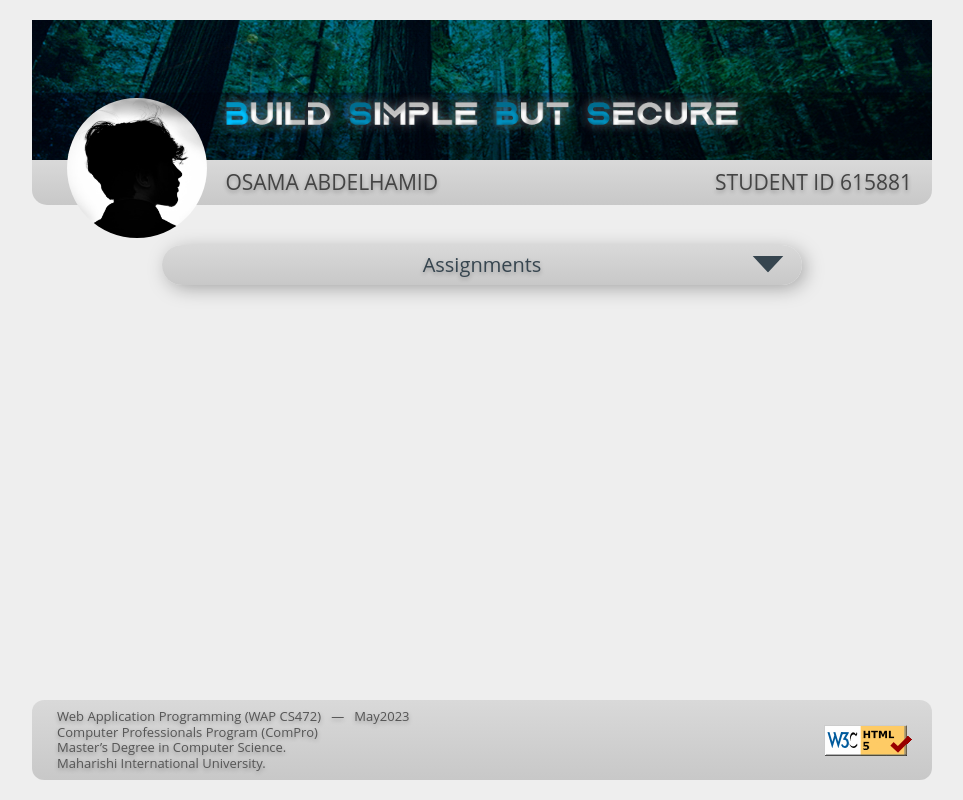
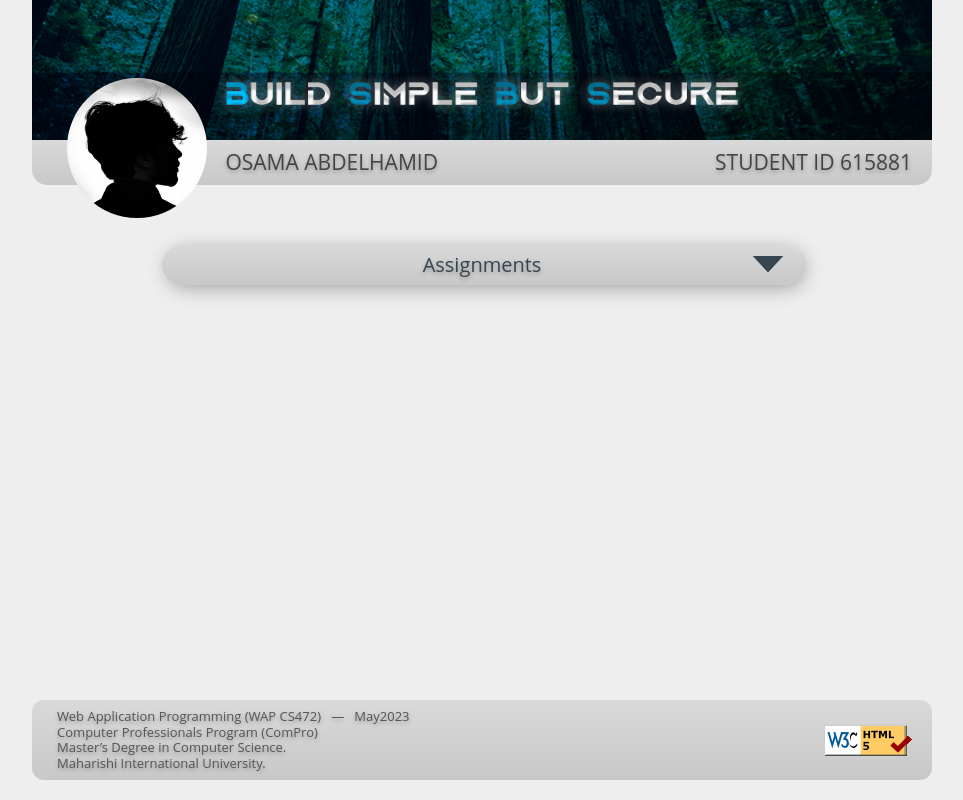
Before and after one commit to ozakaria/edu-miu-cs472-may2023, a plain HTML site: page labs/index.html in a window 1280 px wide. Shown: the whole page, without its empty margins (158-1121 px from the left). Drawn offline with Linux system fonts and the light colour scheme.

Commit message:
Updaate Style.css

```diff
--- a/labs/style.css
+++ b/labs/style.css
@@ -107,7 +107,7 @@ abbr {
 .page-header {
     width: 900px;
     position: fixed;
-    top: 20px;
+    /* top: 20px; */
     text-align: right;
     z-index: 1;
     /* border: solid 1px red; */
```
